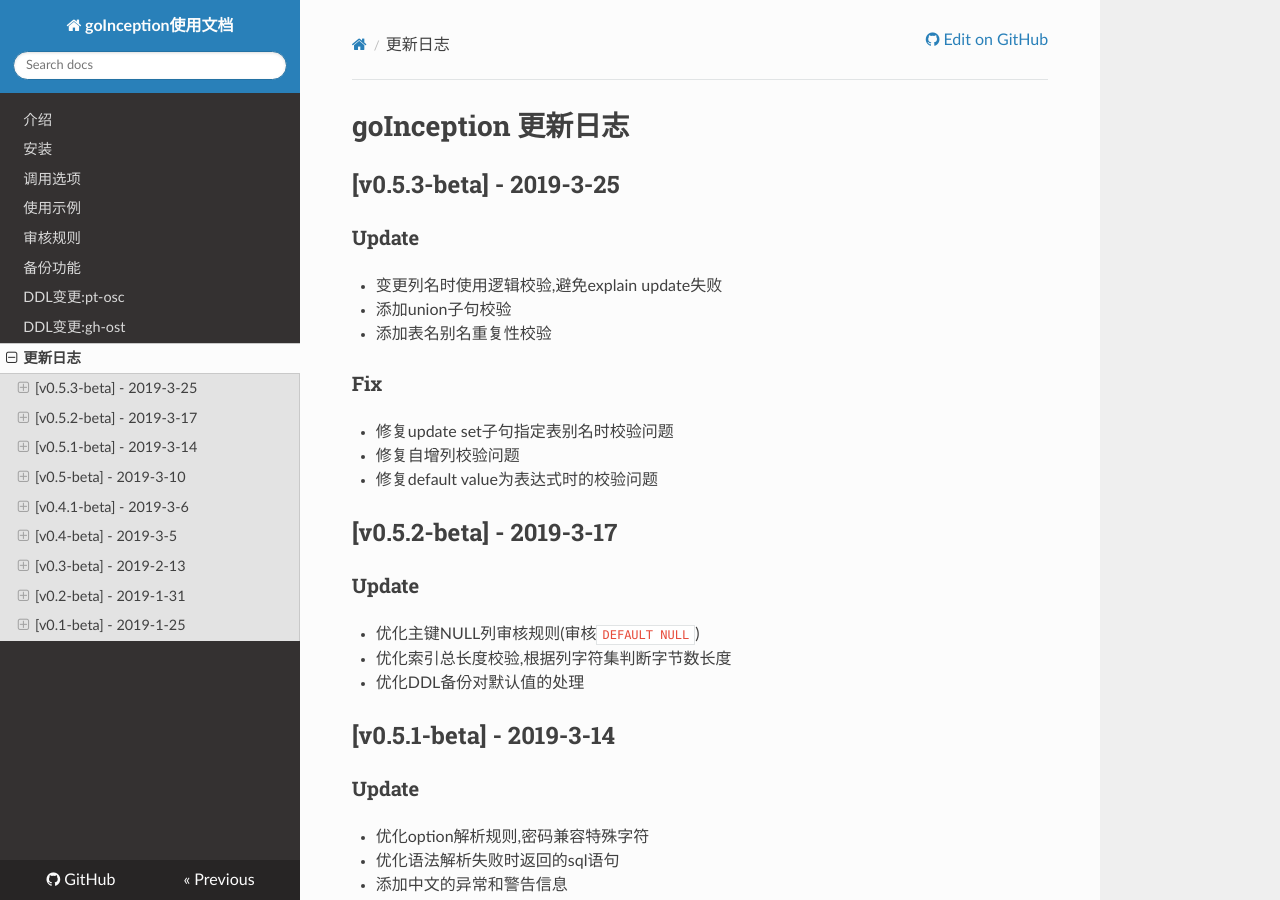
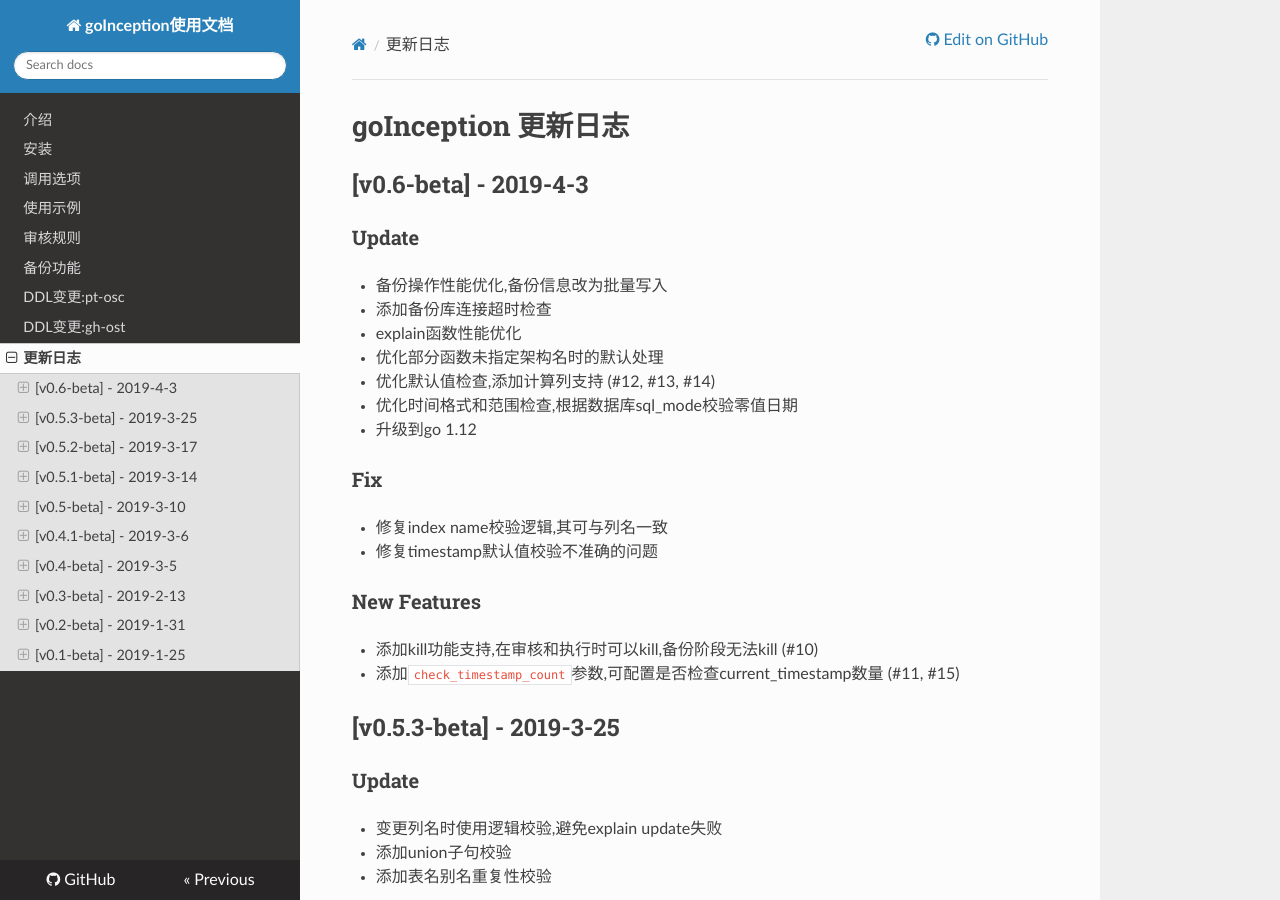
Before and after one commit to hanchuanchuan/goInception, an MkDocs documentation site: the page built from docs/changelog.md, in a window 1280 px wide and 900 px high. Built offline with MkDocs 1.6.1, drawn with Linux system fonts in a browser that asks for light colours; nearby versions of some CDN libraries.

Commit message:
release: v0.6

```diff
--- a/docs/changelog.md
+++ b/docs/changelog.md
@@ -1,4 +1,23 @@
 # goInception 更新日志
+
+## [v0.6-beta] - 2019-4-3
+### Update
+* 备份操作性能优化,备份信息改为批量写入
+* 添加备份库连接超时检查
+* explain函数性能优化
+* 优化部分函数未指定架构名时的默认处理
+* 优化默认值检查,添加计算列支持 (#12, #13, #14)
+* 优化时间格式和范围检查,根据数据库sql_mode校验零值日期
+* 升级到go 1.12
+
+### Fix
+* 修复index name校验逻辑,其可与列名一致
+* 修复timestamp默认值校验不准确的问题
+
+### New Features
+* 添加kill功能支持,在审核和执行时可以kill,备份阶段无法kill (#10)
+* 添加`check_timestamp_count`参数,可配置是否检查current_timestamp数量 (#11, #15)
+
 
 ## [v0.5.3-beta] - 2019-3-25
 ### Update
```
